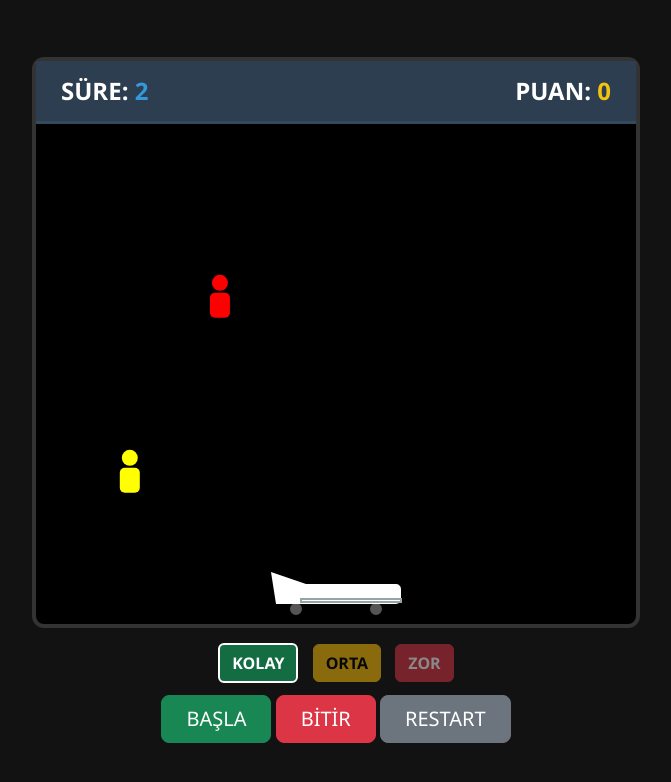
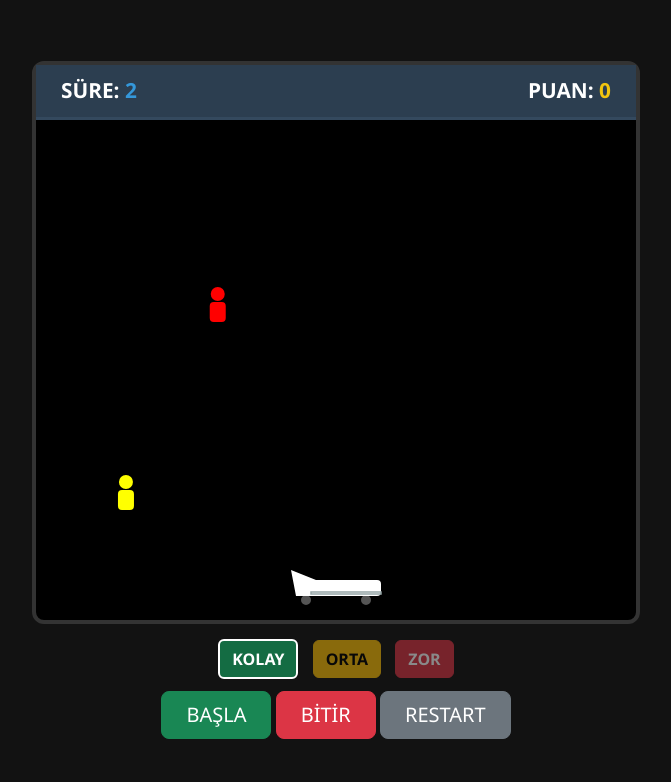
Before and after one commit to yasinfedev/acil_triyaj_oyunu, a plain HTML site: page index.html in a window 1280 px wide. Both pictures are taken after a click on the button "BAŞLA". Shown: the whole page, without its empty margins (304-975 px from the left). Drawn offline with nearby package versions, Linux system fonts and the light colour scheme.

Commit message:
Update index.html

```diff
--- a/index.html
+++ b/index.html
@@ -3,7 +3,7 @@
 <head>
     <meta charset="UTF-8">
     <meta name="viewport" content="width=device-width, initial-scale=1.0">
-    <title>Acil Triyaj Arcade - Saf Renk Modu</title>
+    <title>Acil Triyaj Arcade - Sesli Versiyon</title>
     <link href="https://cdn.jsdelivr.net/npm/bootstrap@5.3.0/dist/css/bootstrap.min.css" rel="stylesheet">
     <style>
         body {
@@ -32,8 +32,8 @@
             display: flex;
             justify-content: space-between;
             width: 100%;
-            padding: 12px 25px;
-            font-size: 1.5rem;
+            padding: 10px 25px;
+            font-size: 1.3rem;
             font-weight: bold;
             background: #2c3e50;
             border-bottom: 3px solid #34495e;
@@ -113,23 +113,47 @@
         let animationId, timerInterval, patients = [];
         let difficulty = 'easy';
 
+        // --- SES EFEKTLERİ SİSTEMİ (Web Audio API) ---
+        const audioCtx = new (window.AudioContext || window.webkitAudioContext)();
+
+        function playSound(freq, type, duration, vol) {
+            const oscillator = audioCtx.createOscillator();
+            const gain = audioCtx.createGain();
+            oscillator.type = type;
+            oscillator.frequency.setValueAtTime(freq, audioCtx.currentTime);
+            gain.gain.setValueAtTime(vol, audioCtx.currentTime);
+            gain.gain.exponentialRampToValueAtTime(0.01, audioCtx.currentTime + duration);
+            oscillator.connect(gain);
+            gain.connect(audioCtx.destination);
+            oscillator.start();
+            oscillator.stop(audioCtx.currentTime + duration);
+        }
+
+        const SFX = {
+            start: () => { playSound(440, 'square', 0.2, 0.1); setTimeout(() => playSound(880, 'square', 0.4, 0.1), 100); },
+            catch: () => playSound(600, 'sine', 0.1, 0.2),
+            error: () => { playSound(150, 'sawtooth', 0.3, 0.2); playSound(100, 'sawtooth', 0.3, 0.2); },
+            end: () => { playSound(300, 'triangle', 0.5, 0.2); playSound(200, 'triangle', 0.5, 0.2); }
+        };
+
+        // --- OYUN AYARLARI ---
         const difficultySettings = {
             easy: { blackChance: 0.003 },
-            medium: { blackChance: 0.012 },
-            hard: { blackChance: 0.035 }
+            medium: { blackChance: 0.015 },
+            hard: { blackChance: 0.04 }
         };
 
         const paddle = {
-            width: 130, height: 20,
-            x: 235, y: 460,
-            speed: 11, dx: 0
+            width: 90, height: 16, // Sedye küçültüldü
+            x: 255, y: 460,
+            speed: 12, dx: 0
         };
 
         const patientTypes = {
-            GREEN: { color: '#00FF00', speed: 2.2, points: 5 },
-            YELLOW: { color: '#FFFF00', speed: 3.8, points: 10 },
-            RED: { color: '#FF0000', speed: 5.8, points: 20 },
-            BLACK: { color: '#333333', speed: 4.5, points: -15 }
+            GREEN: { color: '#00FF00', speed: 2.3, points: 5 },
+            YELLOW: { color: '#FFFF00', speed: 4.0, points: 10 },
+            RED: { color: '#FF0000', speed: 6.0, points: 20 },
+            BLACK: { color: '#333333', speed: 4.8, points: -15 }
         };
 
         function setDifficulty(lvl) {
@@ -147,48 +171,41 @@
         document.addEventListener('keyup', () => paddle.dx = 0);
 
         function drawStretcher(x, y, w, h) {
-            // Tekerlekler
             ctx.fillStyle = "#555";
             ctx.beginPath();
-            ctx.arc(x + 25, y + h + 5, 6, 0, Math.PI * 2);
-            ctx.arc(x + w - 25, y + h + 5, 6, 0, Math.PI * 2);
+            ctx.arc(x + 15, y + h + 4, 5, 0, Math.PI * 2);
+            ctx.arc(x + w - 15, y + h + 4, 5, 0, Math.PI * 2);
             ctx.fill();
 
-            // Sedye Şiltesi
             ctx.fillStyle = "#FFFFFF";
             ctx.beginPath();
-            ctx.roundRect(x + 30, y, w - 30, h, 5);
-            ctx.moveTo(x, y - 12);
-            ctx.lineTo(x + 35, y);
-            ctx.lineTo(x + 35, y + h);
+            ctx.roundRect(x + 20, y, w - 20, h, 4);
+            ctx.moveTo(x, y - 10);
+            ctx.lineTo(x + 25, y);
+            ctx.lineTo(x + 25, y + h);
             ctx.lineTo(x + 5, y + h);
             ctx.closePath();
             ctx.fill();
 
-            // Alt İskelet
             ctx.strokeStyle = "#95a5a6";
-            ctx.lineWidth = 2;
-            ctx.strokeRect(x + 30, y + h - 5, w - 30, 3);
+            ctx.lineWidth = 1.5;
+            ctx.strokeRect(x + 20, y + h - 4, w - 20, 2);
         }
 
-        // Kendi "Person" İkonumuzu Çiziyoruz
         function drawPerson(x, y, color, isEx) {
             ctx.fillStyle = color;
-
-            // Kafa
             ctx.beginPath();
-            ctx.arc(x + 20, y + 10, 8, 0, Math.PI * 2);
+            ctx.arc(x + 15, y + 8, 7, 0, Math.PI * 2);
             ctx.fill();
-
-            // Vücut
             ctx.beginPath();
-            ctx.roundRect(x + 10, y + 20, 20, 25, 5);
+            ctx.roundRect(x + 7, y + 16, 16, 20, 4);
             ctx.fill();
 
             if(isEx) {
                 ctx.fillStyle = "white";
-                ctx.font = "bold 20px Arial";
-                ctx.fillText("X", x + 12, y + 20);
+                ctx.font = "bold 16px Arial";
+                ctx.textAlign = "center";
+                ctx.fillText("X", x + 15, y + 30);
             }
         }
 
@@ -197,13 +214,13 @@
             const keys = ['GREEN', 'YELLOW', 'RED'];
             const typeKey = keys[Math.floor(Math.random() * keys.length)];
             patients.push({
-                x: Math.random() * (canvas.width - 50) + 10,
-                y: -60, width: 40, height: 50,
+                x: Math.random() * (canvas.width - 40) + 10,
+                y: -50, width: 30, height: 40,
                 type: { ...patientTypes[typeKey] },
                 isBlack: false,
                 activeZone: canvas.height * 0.45
             });
-            setTimeout(createPatient, Math.max(300, 1100 - (time * 2)));
+            setTimeout(createPatient, Math.max(300, 1100 - (time * 2.5)));
         }
 
         function draw() {
@@ -220,13 +237,12 @@
                     }
                 }
 
-                // Çizim
                 drawPerson(p.x, p.y, p.type.color, p.isBlack);
-
                 p.y += p.type.speed;
 
-                // Yakalama
+                // Yakalama Kontrolü
                 if (p.y + p.height > paddle.y && p.x + p.width > paddle.x && p.x < paddle.x + paddle.width && p.y < paddle.y + paddle.height) {
+                    if (p.isBlack) SFX.error(); else SFX.catch();
                     score += p.type.points;
                     scoreEl.innerText = score;
                     patients.splice(i, 1);
@@ -243,6 +259,8 @@
 
         function startGame() {
             if (gameRunning) return;
+            if (audioCtx.state === 'suspended') audioCtx.resume();
+            SFX.start();
             score = 0; time = 0; patients = [];
             scoreEl.innerText = "0"; timerEl.innerText = "0";
             overlay.style.display = 'none';
@@ -254,6 +272,7 @@
 
         function endGame() {
             if (!gameRunning) return;
+            SFX.end();
             gameRunning = false;
             clearInterval(timerInterval);
             cancelAnimationFrame(animationId);
```
